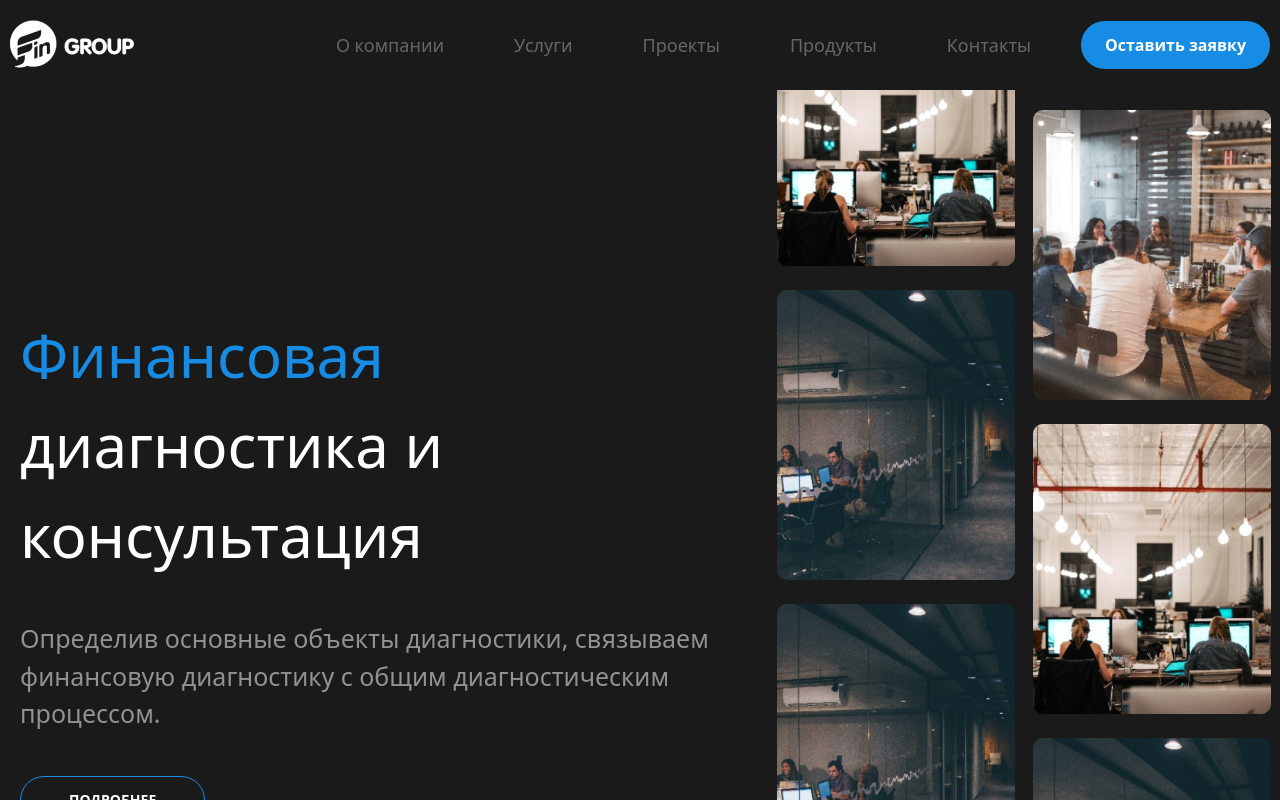
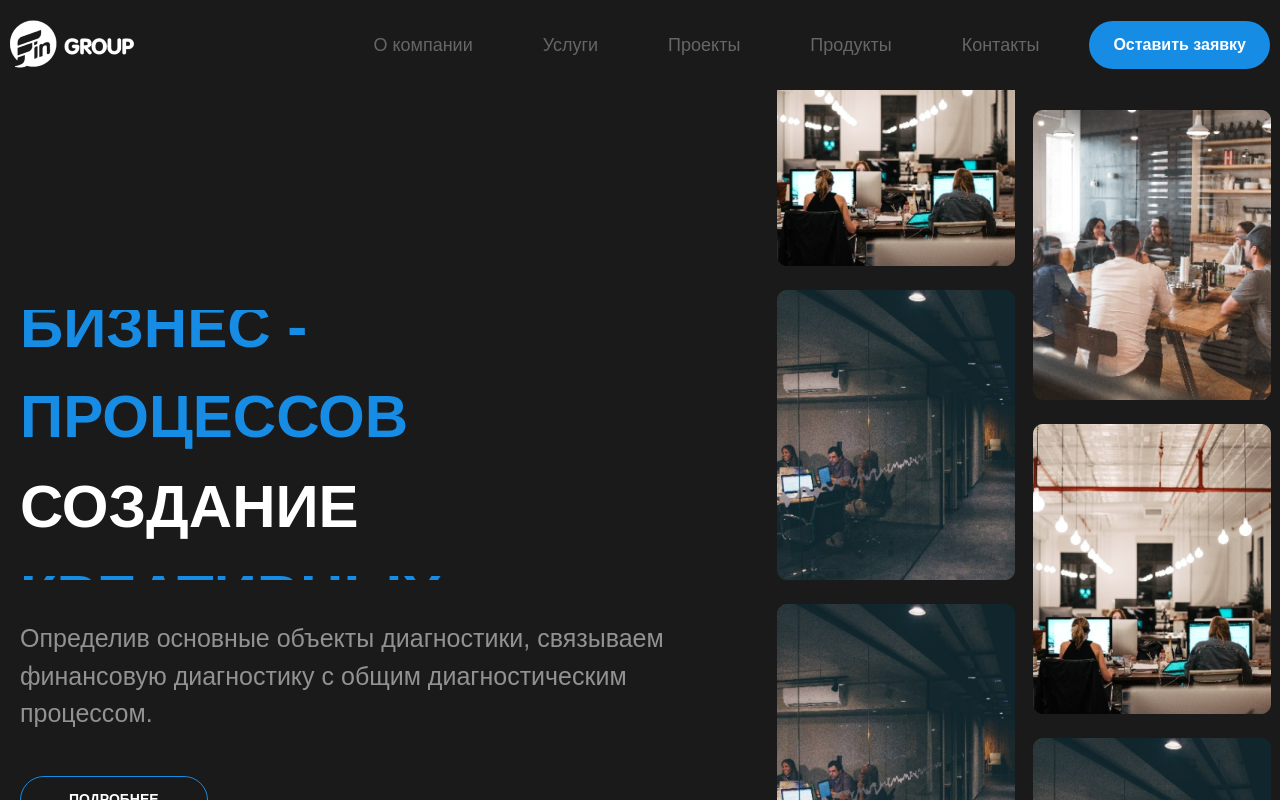
Before and after one commit to rustam18-dev/fingroup-nuxt, a Nuxt app: page / in a window 1280 px wide. Shown: the top 800 px of the page. Built offline with nearby package versions, Linux system fonts and the light colour scheme.

Commit message:
animate text

```diff
--- a/assets/main.scss
+++ b/assets/main.scss
@@ -5,3 +5,9 @@
 .main_title{
   @apply text-mainB font-bold text-[60px] leading-[85px]
 }
+
+@layer base {
+  body {
+    font-family: Montserrat, sans-serif;
+  }
+}
--- a/components/Navbar.vue
+++ b/components/Navbar.vue
@@ -1,8 +1,12 @@
 <template>
   <div class="text-white flex">
     <div class="w-[60%] min-h-[800px] px-[20px]">
-      <div class="w-[570px] mt-[220px] linear-[85px] text-[60px]">
-        <p><span class="text-mainB">Финансовая</span> диагностика и консультация</p>
+      <div class="w-[580px] mt-[220px] linear-[85px] text-[60px]">
+        <div class="uppercase font-[700] h-[270px] overflow-hidden ">
+          <p class="navbar_title"><span class="text-mainB">Финансовая</span> диагностика и консультация</p>
+          <p class="navbar_title">Автоматизация <span class="text-mainB">бизнес - процессов</span></p>
+          <p class="navbar_title">Создание <span class="text-mainB">креативных</span> сайтов</p>
+        </div>
       </div>
       <div class="w-full mt-[40px]">
         <p class="text-mainG text-[25px] text-left linear-[40px]">Определив основные объекты диагностики, связываем финансовую диагностику с общим диагностическим процессом.</p>
@@ -36,6 +40,13 @@
 </script>
 
 <style scoped>
+
+.navbar_title {
+  transition: all 2s;
+  animation: navbar_title 12s infinite forwards;
+}
+
+
 .top-block {
   transition: all 2s;
   animation: top-block 12s infinite forwards;
@@ -63,7 +74,6 @@
     transform: translate3d(0, 200px, 0px);
   }
 }
-
 @keyframes bottom-block {
   0% {
     transform: translate3d(0px, 400px, 0px);
@@ -82,4 +92,21 @@
   }
 }
 
+@keyframes navbar_title {
+  0%, 33% {
+    transform: translate(0px, 0%);
+  }
+
+  33% {
+    transform: translate(0px, -100%);
+  }
+
+  66% {
+    transform: translate(0px, -200%);
+  }
+
+  100% {
+    transform: translate(0px, 0%);
+  }
+}
 </style>
--- a/nuxt.config.js
+++ b/nuxt.config.js
@@ -1,9 +1,25 @@
 import { resolve } from 'path'
 
-
 export default defineNuxtConfig({
-
-  devtools: { enabled: false },
+  modules: [
+    ['@nuxtjs/google-fonts', {
+      families: {
+        Montserrat: true,
+        Inter: [400, 700],
+        'Josefin+Sans': true,
+        Lato: [100, 300],
+        Raleway: {
+          wght: [100, 400],
+          ital: [100]
+        },
+        Inter: '200..700',
+        'Crimson Pro': {
+          wght: '200..900',
+          ital: '200..700',
+        }
+      }
+    }],
+  ],
   alias: {
     "@": resolve(__dirname, '/'),
   },
--- a/package.json
+++ b/package.json
@@ -10,6 +10,7 @@
     "postinstall": "nuxt prepare"
   },
   "devDependencies": {
+    "@nuxtjs/google-fonts": "^3.1.3",
     "autoprefixer": "^10.4.16",
     "nuxt": "^3.9.0",
     "postcss": "^8.4.32",
```
Also changed, not shown: 1 other file (tests, documents, lock files or other folders).
